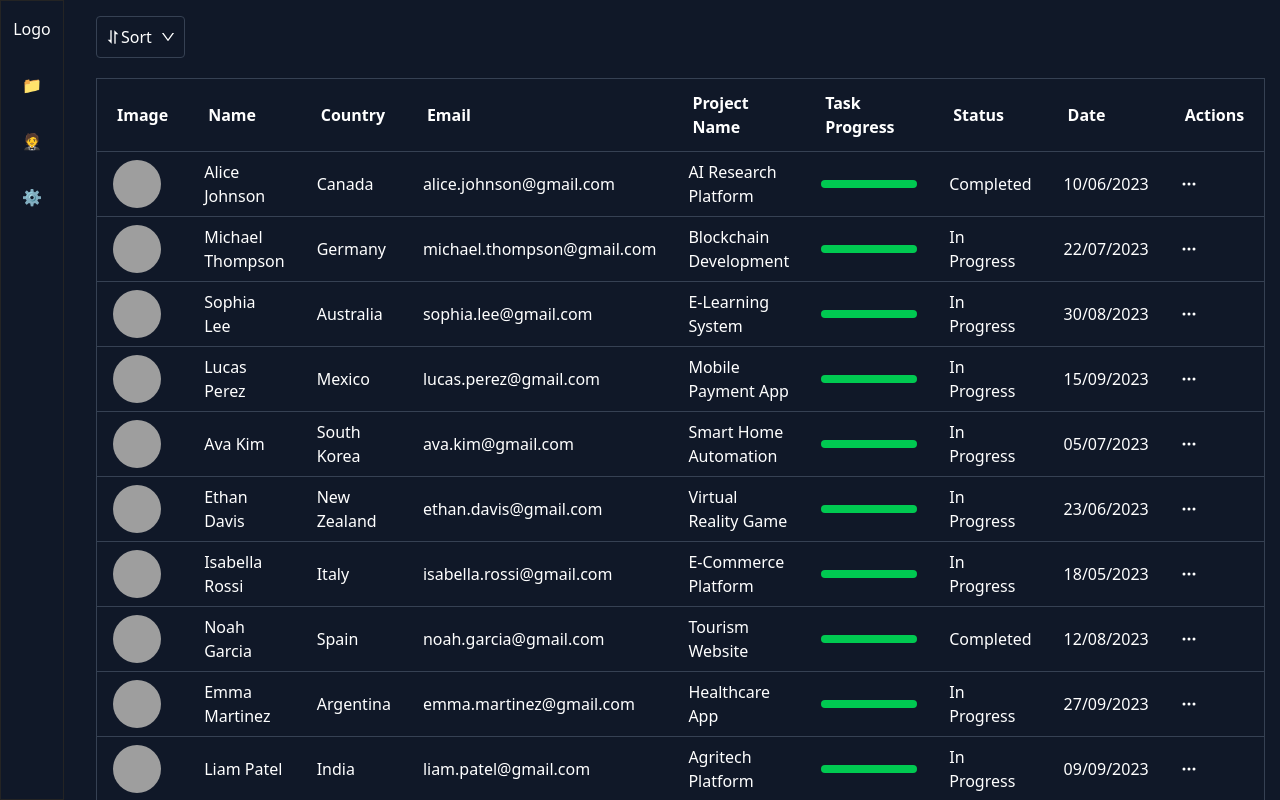
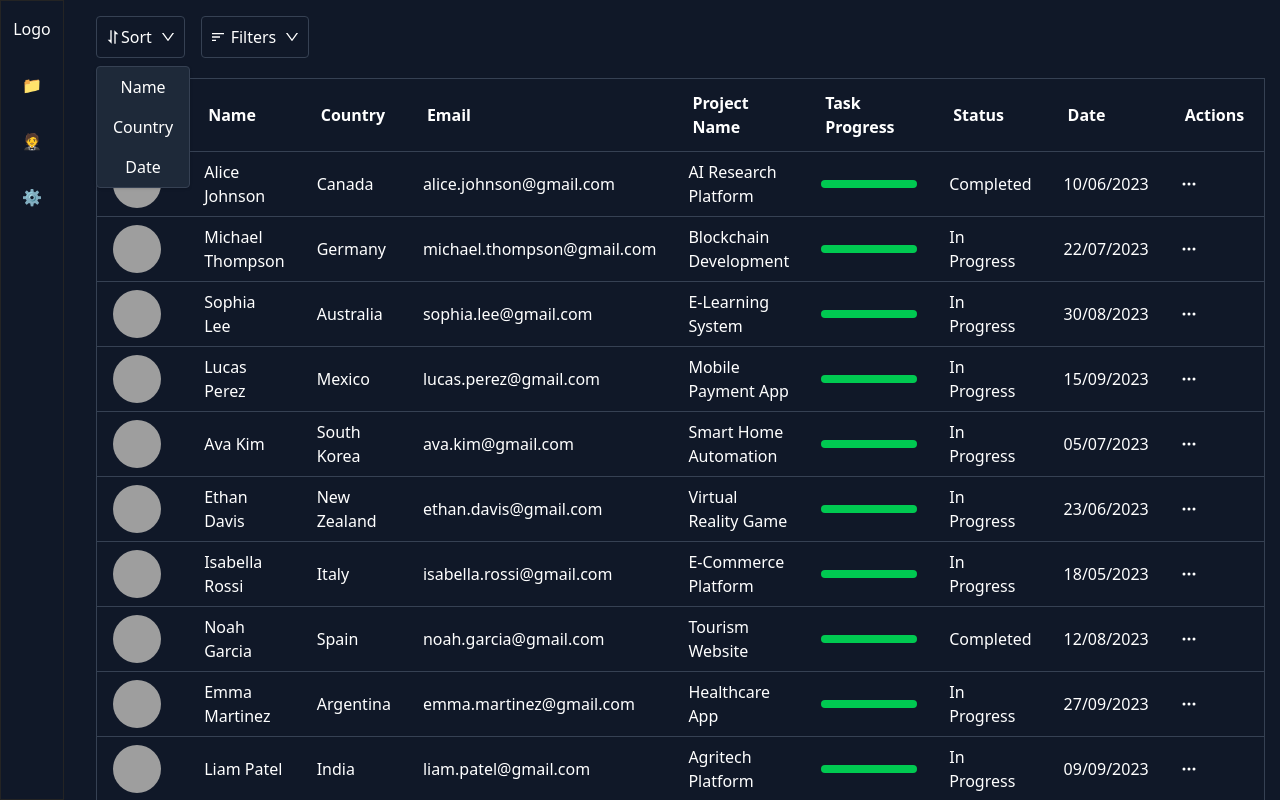
Before and after one commit to mvallad1/filtration-project-ts, a React (Vite) app: page / in a window 1280 px wide. Both pictures are taken after a click on the button "Sort". Shown: the top 800 px of the page. Built offline with nearby package versions, Linux system fonts and the light colour scheme; grey boxes are pictures that could not be loaded.

Commit message:
added in non functioning filter button and added functionality for sorting button with options

```diff
--- a/src/components/Table.tsx
+++ b/src/components/Table.tsx
@@ -3,25 +3,95 @@ import { data } from "../utils/data";
 import { BiSort } from "react-icons/bi";
 import { AiOutlineDown } from "react-icons/ai";
 import { BsThreeDots } from "react-icons/bs";
+import { MdSort } from "react-icons/md";
 
 
 const Table = () => {
- const [projects, setProjects] = useState(data);
+  const [projects, setProjects] = useState(data);
+  const [dropDownVisible, setDropDownVisible] = useState<boolean>(false);
+  const [sortConfig, setSortConfig] = useState<{key: string; direction: string;} | null>(null);
+  const [filterVisible, setFilterVisible] = useState<boolean>(false);
+
+  const sortProjects = (key: string) => {
+    let sortedProjects = [...projects];
+
+    if (sortConfig && sortConfig.key === key && sortConfig.direction === 'ascending') {
+      sortedProjects.sort((a,b) => (a[key] > b[key] ? -1 : 1)); //a[key] > b[key] is comparing specific values within objects in data. Ex: a[name] > b[name] where a[name] == 'beerus' and b[name] == 'alfred'
+      setSortConfig({key, direction: 'descending'})
+    }
+    else {
+      sortedProjects.sort((a,b) => (a[key] > b[key] ? 1 : -1));
+      setSortConfig({key, direction: 'ascending'})
+    }
+
+    setProjects(sortedProjects);
+  };
+
+  const handleSortOptionClick = (key: string) => {
+    sortProjects(key);
+    setDropDownVisible(false);
+  };
 
 
   return (
     <div className="p-4 w-[93%] ml-[5rem]">
+        {/*Sorting*/}
         <div className="flex items-center mb-5">
             <div className="relative">
-                <button className="border border-gray-700 flex items-center justify-center text-white p-2 rounded">
+                <button onClick={() => setDropDownVisible(!dropDownVisible)} className="border border-gray-700 flex items-center justify-center text-white p-2 rounded">
                     <BiSort className="mr-[0.3 rem] "/>
                     Sort
                     <AiOutlineDown className="ml-2"/>
                 </button>
+
+                {dropDownVisible && (
+                  <div className="absolute top-full left-0 mt-2 bg-gray-800 border border-gray-700 rounded shadow lg">
+                    <button onClick={() => handleSortOptionClick('client')}
+                      className="block px-4 py-2 text-white w-full hover:bg-gray-700">
+                        Name
+                    </button>
+
+                    <button onClick={() => handleSortOptionClick('country')}
+                      className="block px-4 py-2 text-white w-full hover:bg-gray-700">
+                        Country
+                    </button>
+
+                    <button onClick={() => handleSortOptionClick('date')}
+                      className="block px-4 py-2 text-white w-full hover:bg-gray-700">
+                        Date
+                    </button>
+                  </div>
+                )}
+
+
+            </div>
+
+
+            <div className="relative ml-4 w-full">
+              <button onClick={() => setFilterVisible(!filterVisible)} className="border border-gray-700 flex items-center justify-center text-white p-2 rounded">
+                <MdSort className="mr-[0.3rem]" /> Filters{''}
+                <AiOutlineDown className="ml-2" />
+              </button>
+
+              {filterVisible && (
+                <div className="absolute top-full left-0 mt-2 bg-gray-800 border border-white rounded shadow-lg p-4">
+                  <div className="mb-2">
+                    <label htmlFor="name" className="block text-white">Filter By Name: </label>
+                    <input type="text"
+                      name="name"
+                      className="bg-gray-900 text-white rounded p-2 w-full"
+
+                    />
+                  </div>
+                </div>
+        )}
+
             </div>
 
         </div>
 
+
+        {/*Main Table*/}
         <table className="min-w-full table-auto rounded border border-gray-700 text-white">
         <thead>
           <tr>
@@ -66,7 +136,7 @@ const Table = () => {
 
               <td className="px-4 py-2">
                 <div className="relative">
-                    <BsThreeDots />
+                    <BsThreeDots className="cursor-pointer"/>
                 </div>
               </td>
 
@@ -75,6 +145,20 @@ const Table = () => {
         </tbody>
       </table>
 
+      {/*pagination*/}
+      <div className="flex justify-end mt-4">
+        <button className="px-4 py-2 bg-gray-700 text-white rounded mr-2 disabled:opacity-50">
+          Previous
+        </button>
+
+        <span className="px-4 py-2 text-whoite">Page 1 Of 4</span>
+
+        <button className="px-4 py-2 bg-gray-700 text-white rounded mr-2 disabled:opacity-50">
+          Next
+        </button>
+
+      </div>
+
     </div>
   )
 }
```
